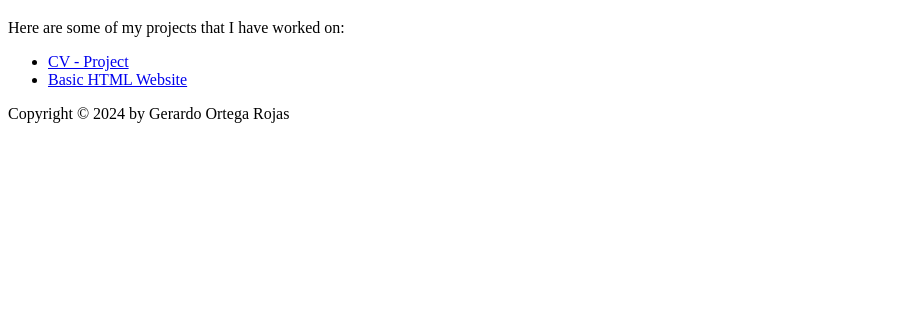
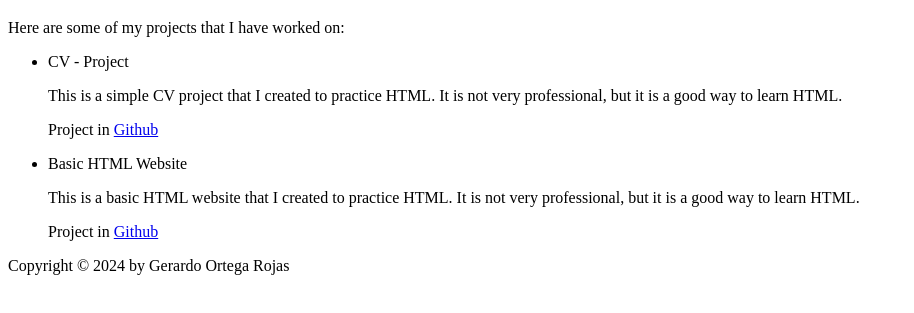
Before and after one commit to GeraOR/Basic-HTML-Website, a plain HTML site: page html/projects.html in a window 1280 px wide. Shown: the part 149-462 px from the top of the page, without its empty margins (0-914 px from the left). Drawn offline with Linux system fonts and the light colour scheme.

Commit message:
list content in projects page

```diff
--- a/html/projects.html
+++ b/html/projects.html
@@ -25,8 +25,12 @@
         <h1>Projects</h1>
         <p>Here are some of my projects that I have worked on:</p>
         <ul>
-            <li><a href="https://github.com/GeraOR/CV-Project" target="_blank">CV - Project</a></li>
-            <li><a href="https://github.com/GeraOR/Basic-HTML-Website" target="_blank">Basic HTML Website</a></li>
+            <li>CV - Project</li>
+            <p>This is a simple CV project that I created to practice HTML. It is not very professional, but it is a good way to learn HTML.</p>
+            <p>Project in <a href="https://github.com/GeraOR/CV-Project" target="_blank">Github</a></p>
+            <li>Basic HTML Website</li>
+            <p>This is a basic HTML website that I created to practice HTML. It is not very professional, but it is a good way to learn HTML.</p>
+            <p>Project in <a href="https://github.com/GeraOR/Basic-HTML-Website" target="_blank">Github</a></p>
         </ul>
     </main>
     <footer>
```
